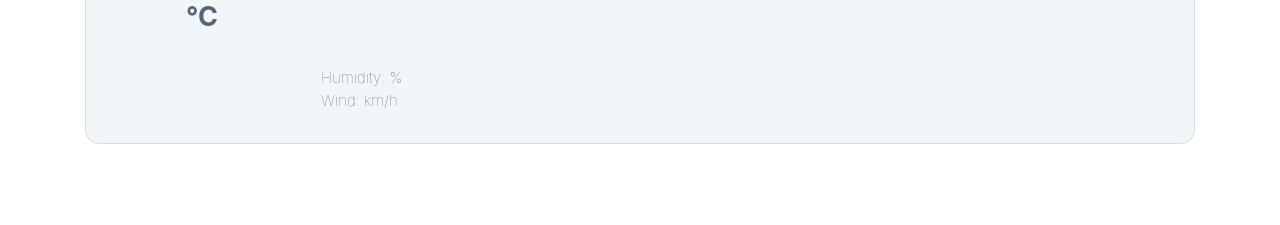
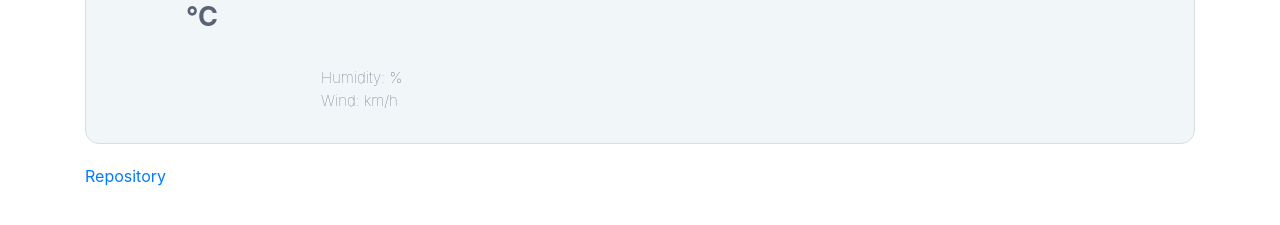
Before and after one commit to lenasophielu/lenas-new-weather-app, a plain HTML site: page index.html in a window 1280 px wide. Shown: the part 279-504 px from the top of the page. Drawn offline with nearby package versions, Linux system fonts and the light colour scheme; no server answers.

Commit message:
Update index.html

```diff
--- a/index.html
+++ b/index.html
@@ -45,6 +45,7 @@
         </ul>
 
     </div>
+     <a href "https://www.github.com/lenasophielu/lenas-new-weather-app/">Repository</a>
     <script type="text/javascript" src="index.js"></script>
 </body>
 
```
